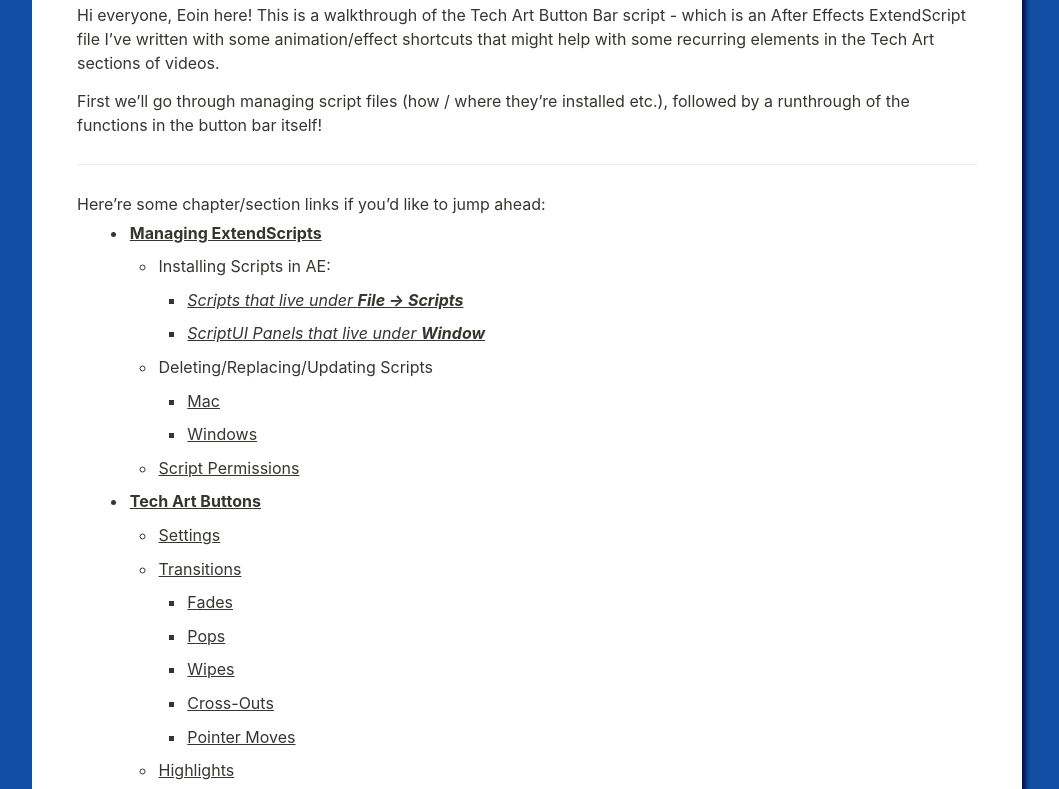
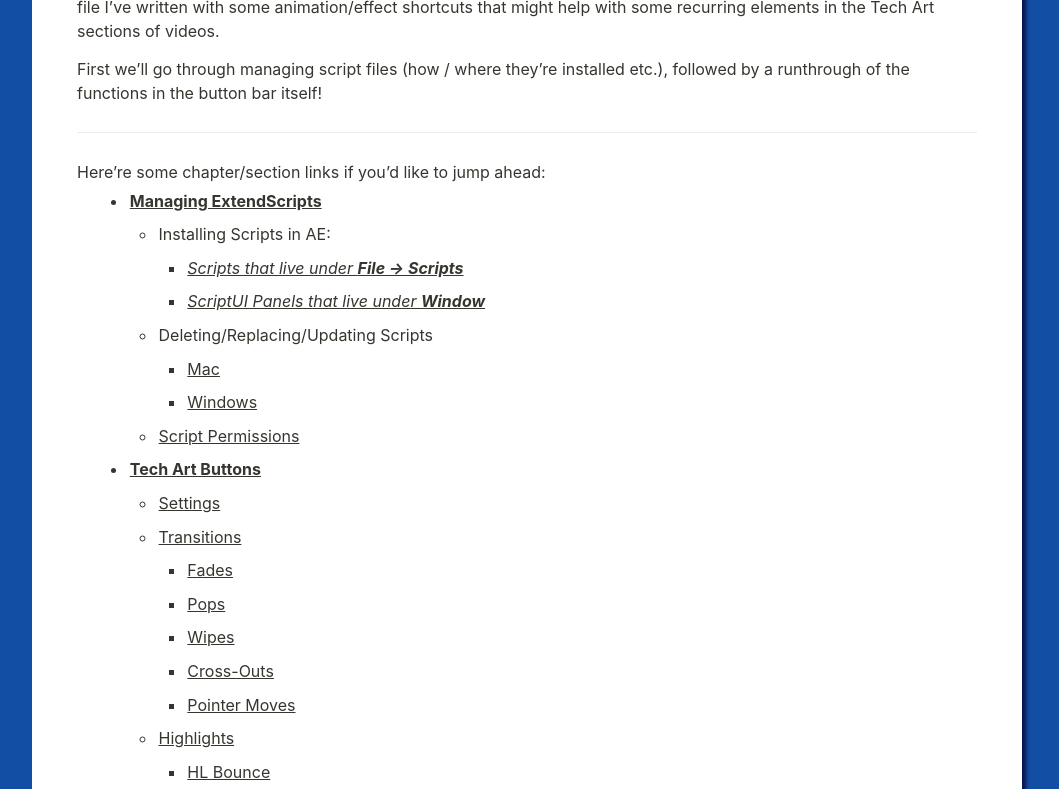
Before and after one commit to HMH-EODrisceoil/AE, a plain HTML site: page tech_art/index.html in a window 1280 px wide. Shown: the part 168-957 px from the top of the page, without its empty margins (113-1172 px from the left). Drawn offline with nearby package versions, Linux system fonts and the light colour scheme.

Commit message:
Update style.css

```diff
--- a/tech_art/style.css
+++ b/tech_art/style.css
@@ -39,15 +39,15 @@
 
 @media only screen {
 	body {
-		margin: 2em auto;
 		max-width: 900px;
-		color: rgb(55, 53, 47);
 	}
 }
 
 body {
+	margin: auto auto;
 	line-height: 1.5;
 	white-space: pre-wrap;
+	color: rgb(55, 53, 47);
 }
 
 a,
```
